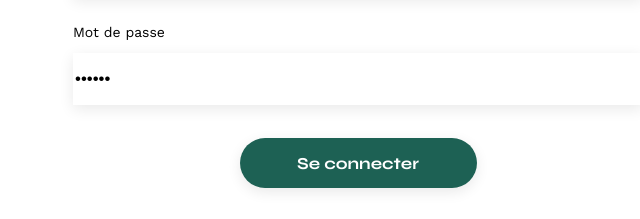
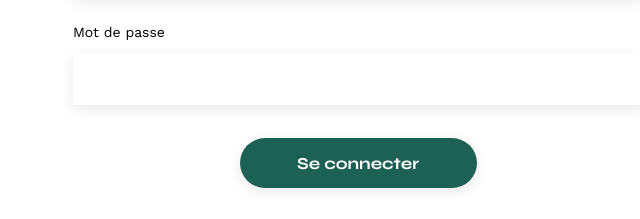
Before and after one commit to maximelabonde/Sophie-Bluel, a plain HTML site: page FrontEnd/login.html in a window 1280 px wide. Shown: the part 314-533 px from the top of the page, 282-922 px from the left. Drawn offline with nearby package versions, Linux system fonts and the light colour scheme.

Commit message:
Mise à jour de la page de connexion.

```diff
--- a/FrontEnd/login.html
+++ b/FrontEnd/login.html
@@ -36,7 +36,7 @@
             <label for="login-email">Email</label>
             <input type="email" name="email" id="login-email" autocomplete="email">
             <label for="login-password">Mot de passe</label>
-            <input type="password" name="password" id="login-password" value="S0phie">
+            <input type="password" name="password" id="login-password">
             <input id="login-submit" type="submit" value="Se connecter">
             <p>Mot de passe oublié</p>
         </form>
```
Also changed, not shown: 1 other file.
